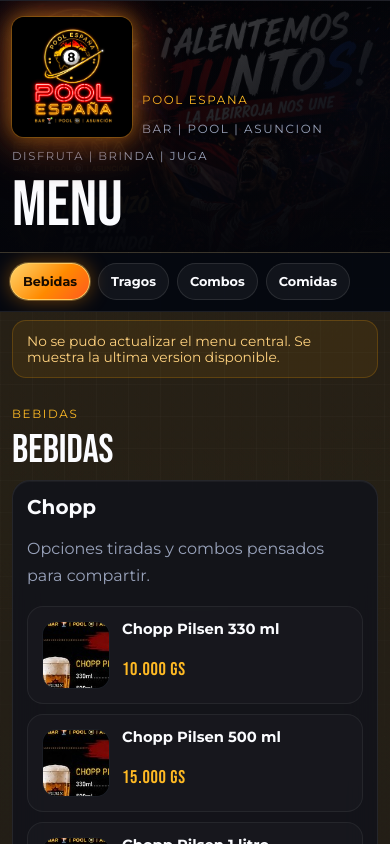
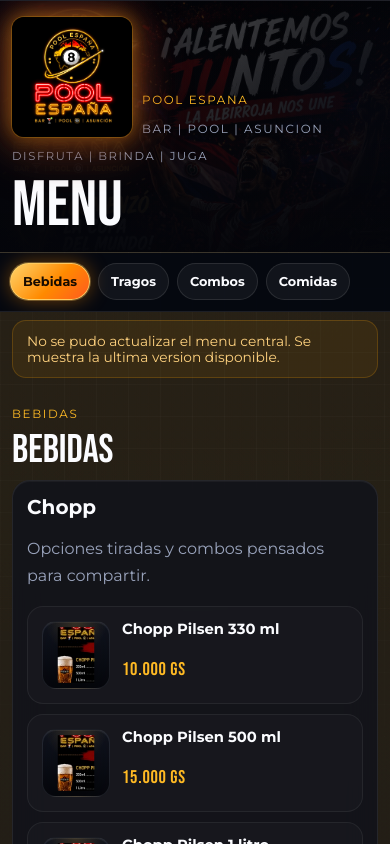
Before and after one commit to erickjsl/pool-espana-menu, a React (Vite) app: page / in a window 390 px wide. Shown: the top 844 px of the page. Built offline with nearby package versions, Linux system fonts and the light colour scheme; no server answers.

Commit message:
refine product thumbnails on mobile

```diff
--- a/src/App.css
+++ b/src/App.css
@@ -688,14 +688,38 @@
 .combo-image img {
   width: 100%;
   height: 100%;
-  object-fit: cover;
   display: block;
+}
+
+.product-row .product-thumb {
+  position: relative;
+  background:
+    radial-gradient(circle at top, rgba(255, 196, 70, 0.18), transparent 42%),
+    linear-gradient(180deg, rgba(18, 22, 34, 0.98), rgba(7, 9, 16, 0.98));
+  box-shadow:
+    inset 0 1px 0 rgba(255, 255, 255, 0.06),
+    inset 0 -10px 24px rgba(0, 0, 0, 0.28);
+}
+
+.product-row .product-thumb img {
+  object-fit: contain;
+  object-position: center;
+  padding: 6px;
+  filter:
+    drop-shadow(0 10px 12px rgba(0, 0, 0, 0.42))
+    saturate(1.04)
+    contrast(1.03);
+  transform: scale(0.96);
 }
 
 .combo-image {
   width: 100%;
   height: 180px;
   margin-bottom: 8px;
+}
+
+.combo-image img {
+  object-fit: cover;
 }
 
 .upload-box {
@@ -894,6 +918,10 @@
     grid-row: span 2;
   }
 
+  .product-row .product-thumb img {
+    padding: 5px;
+  }
+
   .menu-item h4 {
     font-size: 0.92rem;
     line-height: 1.2;
@@ -1001,6 +1029,10 @@
     height: 68px;
   }
 
+  .product-row .product-thumb img {
+    padding: 4px;
+  }
+
   .menu-item strong {
     font-size: 1.15rem;
   }
```
